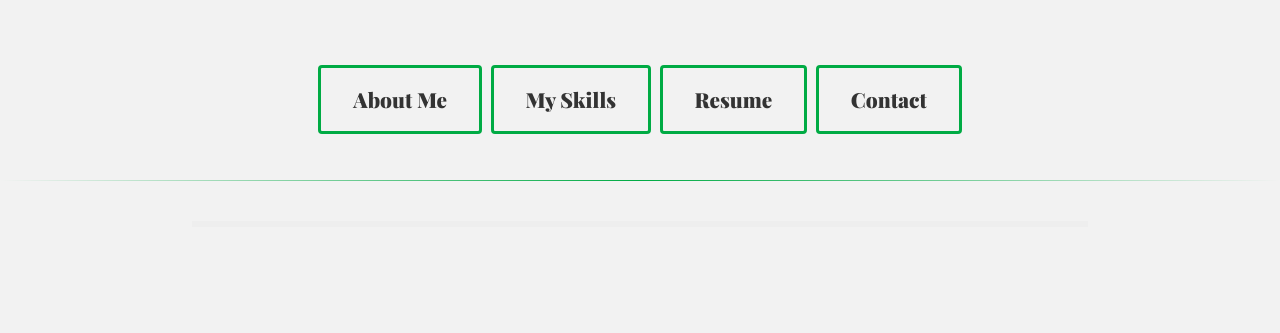
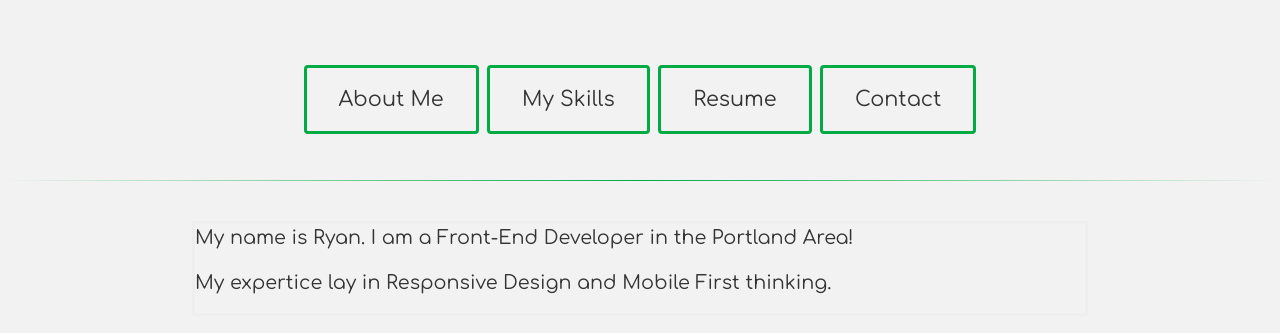
Before and after one commit to FrankSrirachaPDX/FrankSrirachaPDX.github.io, a plain HTML site: page index.html in a window 1280 px wide. Shown: the part 155-488 px from the top of the page. Drawn offline with nearby package versions, Linux system fonts and the light colour scheme.

Commit message:
implemented fonts, changed heading, and body font size

```diff
--- a/css/style.css
+++ b/css/style.css
@@ -51,7 +51,7 @@ body:before {
 	margin: 4px 2px;
 	cursor: pointer;
 	transition: .2s;
-	font-family: 'Playfair Display', serif;
+	font-family: 'Comfortaa', cursive;
 
 }
 .btn:hover{
@@ -69,10 +69,11 @@ body:before {
 .gridFlex{
 	text-align: left;
 	border-style: outset inset inset outset;
+	font-family: 'Comfortaa', cursive;
 }
 #JSobj{
 	color: #333;
-	font-size: 200%;
+	font-size: 120%;
 }
 .icon-bar{
 	text-align:right;
--- a/index.html
+++ b/index.html
@@ -37,7 +37,8 @@
     <div class="gridMod">
       <div></div>
       <div class="gridFlex"id="JSobj">
-
+        <p>My name is Ryan. I am a Front-End Developer in the Portland Area!</p>
+        <p>My expertice lay in Responsive Design and Mobile First thinking.</p>
       </div>
       <div></div>
     </div>
```
